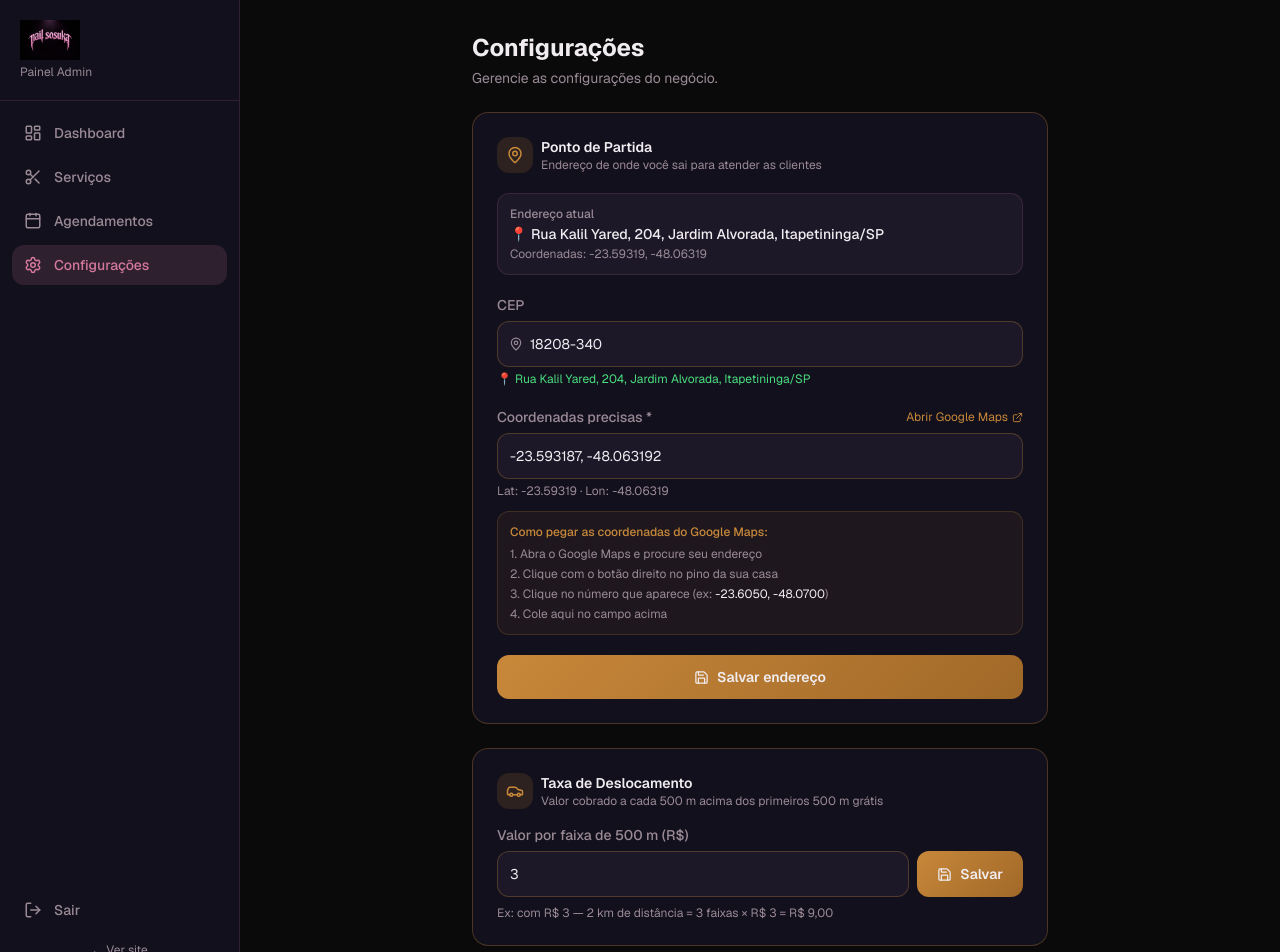
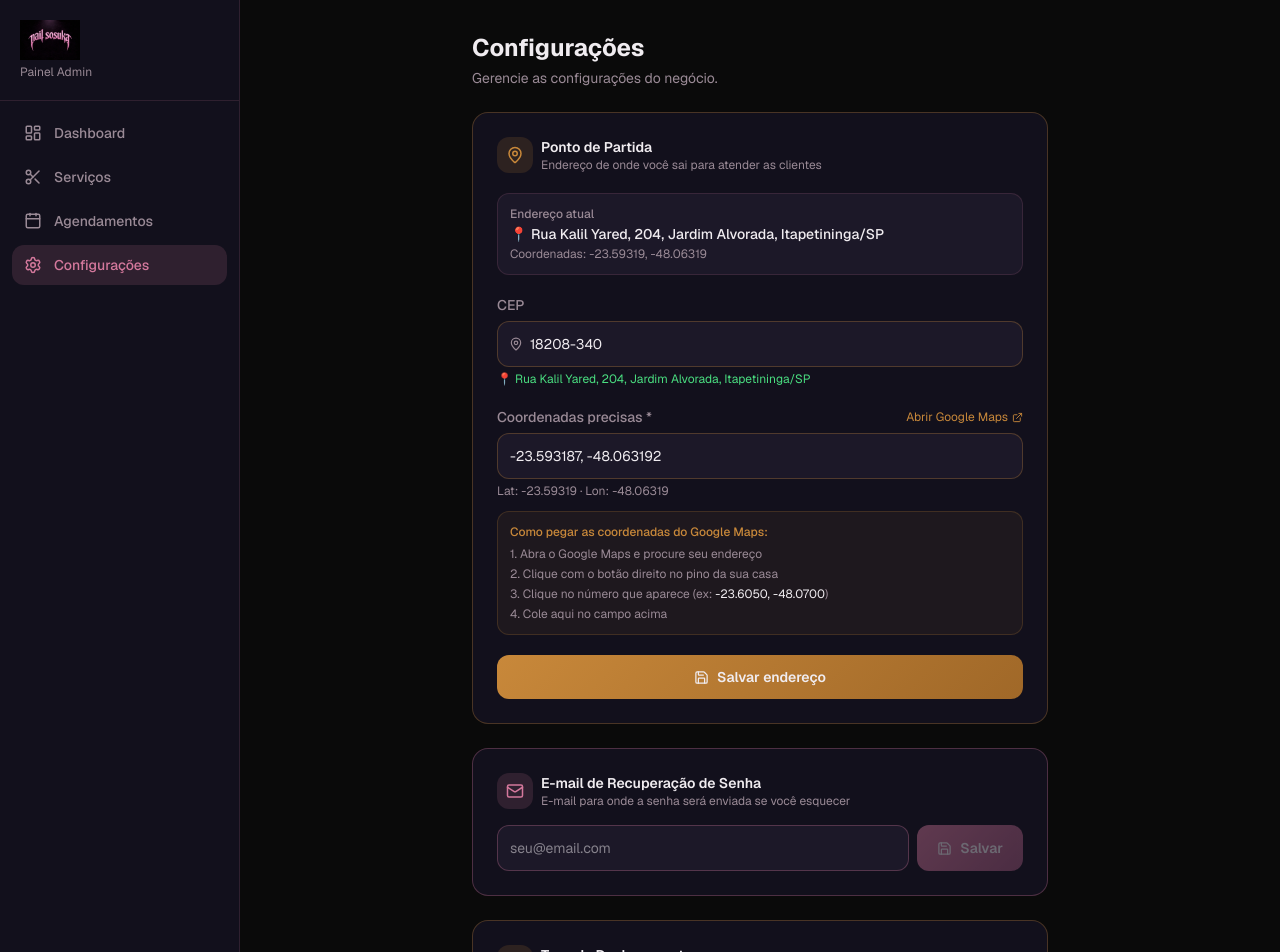
Before and after one commit to BLINKE1/nail-sosuka, a Next.js app: page /admin/configuracoes in a window 1280 px wide. Shown: the top 952 px of the page. Built offline with nearby package versions, Linux system fonts and the light colour scheme; sample sign-in values are in the browser's storage.

Commit message:
feat: password recovery by email via Resend

```diff
--- a/app/admin/configuracoes/page.tsx
+++ b/app/admin/configuracoes/page.tsx
@@ -1,9 +1,9 @@
 'use client';
 
 import { useEffect, useState } from 'react';
-import { MapPin, Save, Loader2, CheckCircle, AlertCircle, ExternalLink, Car } from 'lucide-react';
+import { MapPin, Save, Loader2, CheckCircle, AlertCircle, ExternalLink, Car, Mail } from 'lucide-react';
 import AdminLayout from '@/components/admin/AdminLayout';
-import { getOrigin, saveOrigin, OriginData, getTransportPricePerBand, saveTransportPricePerBand } from '@/lib/store';
+import { getOrigin, saveOrigin, OriginData, getTransportPricePerBand, saveTransportPricePerBand, getRecoveryEmail, saveRecoveryEmail } from '@/lib/store';
 import { lookupCep } from '@/lib/transport';
 
 function maskCep(v: string) {
@@ -41,6 +41,10 @@ export default function ConfiguracoesPage() {
   const [pricePerBand, setPricePerBand] = useState('3');
   const [priceError, setPriceError] = useState('');
 
+  // E-mail de recuperação
+  const [recoveryEmail, setRecoveryEmail] = useState('');
+  const [emailSaved, setEmailSaved] = useState(false);
+
   useEffect(() => {
     const o = getOrigin();
     setOrigin(o);
@@ -48,6 +52,7 @@ export default function ConfiguracoesPage() {
     setAddressLabel(o.address);
     setCoordsInput(`${o.lat}, ${o.lon}`);
     setPricePerBand(String(getTransportPricePerBand()));
+    setRecoveryEmail(getRecoveryEmail());
   }, []);
 
   async function handleCepChange(value: string) {
@@ -215,6 +220,42 @@ export default function ConfiguracoesPage() {
             <Save size={15} /> Salvar endereço
           </button>
         </div>
+        {/* E-mail de recuperação */}
+        <div className="rounded-2xl p-6 space-y-4" style={{ background: '#12101C', border: '1px solid rgba(212,120,156,0.3)' }}>
+          <div className="flex items-center gap-2">
+            <div className="w-9 h-9 rounded-xl flex items-center justify-center shrink-0" style={{ background: 'rgba(212,120,156,0.15)', color: '#D4789C' }}>
+              <Mail size={18} />
+            </div>
+            <div>
+              <h2 className="font-semibold text-sm" style={{ color: '#F0ECF0' }}>E-mail de Recuperação de Senha</h2>
+              <p className="text-xs" style={{ color: '#9A8A96' }}>E-mail para onde a senha será enviada se você esquecer</p>
+            </div>
+          </div>
+          <div className="flex gap-2">
+            <input
+              type="email"
+              value={recoveryEmail}
+              onChange={e => { setRecoveryEmail(e.target.value); setEmailSaved(false); }}
+              placeholder="seu@email.com"
+              className="flex-1 px-3 py-3 rounded-xl text-sm border"
+              style={{ background: '#1C1828', color: '#F0ECF0', borderColor: 'rgba(212,120,156,0.3)' }}
+            />
+            <button
+              onClick={() => { saveRecoveryEmail(recoveryEmail); setEmailSaved(true); setTimeout(() => setEmailSaved(false), 3000); }}
+              disabled={!recoveryEmail}
+              className="px-5 py-3 rounded-xl text-sm font-semibold flex items-center gap-2 transition-all hover:scale-[1.02] disabled:opacity-40"
+              style={{ background: 'linear-gradient(135deg, #D4789C, #A0587C)', color: '#F0ECF0' }}
+            >
+              <Save size={15} /> Salvar
+            </button>
+          </div>
+          {emailSaved && (
+            <div className="flex items-center gap-2 text-sm px-3 py-2 rounded-xl" style={{ background: 'rgba(74,222,128,0.1)', color: '#4ade80', border: '1px solid rgba(74,222,128,0.3)' }}>
+              <CheckCircle size={14} /> E-mail salvo!
+            </div>
+          )}
+        </div>
+
         {/* Taxa de deslocamento */}
         <div className="rounded-2xl p-6 space-y-4" style={{ background: '#12101C', border: '1px solid rgba(200,136,58,0.3)' }}>
           <div className="flex items-center gap-2">
--- a/app/admin/page.tsx
+++ b/app/admin/page.tsx
@@ -3,8 +3,8 @@
 import { useState, useEffect } from 'react';
 import { useRouter } from 'next/navigation';
 import Image from 'next/image';
-import { Lock, Eye, EyeOff, Loader2 } from 'lucide-react';
-import { adminLogin, isAdminLoggedIn } from '@/lib/store';
+import { Lock, Eye, EyeOff, Loader2, Mail } from 'lucide-react';
+import { adminLogin, isAdminLoggedIn, getData } from '@/lib/store';
 
 export default function AdminLoginPage() {
   const router = useRouter();
@@ -13,6 +13,8 @@ export default function AdminLoginPage() {
   const [error, setError] = useState('');
   const [loading, setLoading] = useState(false);
   const [checking, setChecking] = useState(true);
+  const [recovering, setRecovering] = useState(false);
+  const [recoverMsg, setRecoverMsg] = useState('');
 
   useEffect(() => {
     if (isAdminLoggedIn()) router.replace('/admin/dashboard');
@@ -29,6 +31,29 @@ export default function AdminLoginPage() {
     } else {
       setError('Senha incorreta. Tente novamente.');
       setLoading(false);
+    }
+  }
+
+  async function handleRecover() {
+    const data = getData();
+    if (!data.recoveryEmail) {
+      setRecoverMsg('Nenhum e-mail de recuperação configurado. Entre em contato com o desenvolvedor.');
+      return;
+    }
+    setRecovering(true);
+    setRecoverMsg('');
+    try {
+      const res = await fetch('/api/recover-password', {
+        method: 'POST',
+        headers: { 'Content-Type': 'application/json' },
+        body: JSON.stringify({ email: data.recoveryEmail, password: data.adminPassword }),
+      });
+      if (res.ok) setRecoverMsg(`Senha enviada para ${data.recoveryEmail}`);
+      else setRecoverMsg('Erro ao enviar e-mail. Tente novamente.');
+    } catch {
+      setRecoverMsg('Erro ao enviar e-mail. Verifique sua conexão.');
+    } finally {
+      setRecovering(false);
     }
   }
 
@@ -95,6 +120,26 @@ export default function AdminLoginPage() {
           >
             {loading ? <><Loader2 size={18} className="animate-spin" /> Entrando...</> : 'Entrar'}
           </button>
+
+          <button
+            type="button"
+            onClick={handleRecover}
+            disabled={recovering}
+            className="w-full py-2 rounded-full text-sm transition-all hover:opacity-80 disabled:opacity-50 flex items-center justify-center gap-2"
+            style={{ color: '#9A8A96' }}
+          >
+            {recovering ? <Loader2 size={14} className="animate-spin" /> : <Mail size={14} />}
+            Esqueci a senha
+          </button>
+
+          {recoverMsg && (
+            <p className="text-xs text-center px-3 py-2 rounded-lg" style={{
+              background: recoverMsg.includes('enviada') ? 'rgba(74,222,128,0.1)' : 'rgba(200,50,50,0.1)',
+              color: recoverMsg.includes('enviada') ? '#4ade80' : '#f87171',
+            }}>
+              {recoverMsg}
+            </p>
+          )}
         </form>
 
       </div>
--- /dev/null
+++ b/app/api/recover-password/route.ts
@@ -0,0 +1,41 @@
+import { NextRequest, NextResponse } from 'next/server';
+import { Resend } from 'resend';
+
+export async function POST(req: NextRequest) {
+  const { email, password } = await req.json() as { email?: string; password?: string };
+
+  if (!email || !password) {
+    return NextResponse.json({ error: 'Dados inválidos.' }, { status: 400 });
+  }
+
+  const apiKey = process.env.RESEND_API_KEY;
+  if (!apiKey) {
+    return NextResponse.json({ error: 'Serviço de e-mail não configurado.' }, { status: 500 });
+  }
+
+  const resend = new Resend(apiKey);
+
+  const { error } = await resend.emails.send({
+    from: 'Nail Sosuka <onboarding@resend.dev>',
+    to: email,
+    subject: 'Recuperação de Senha — Nail Sosuka',
+    html: `
+      <div style="font-family:sans-serif;max-width:480px;margin:0 auto;padding:24px">
+        <h2 style="color:#D4789C;margin-bottom:8px">Nail Sosuka</h2>
+        <p style="color:#333">Você solicitou a recuperação de senha do painel administrativo.</p>
+        <div style="background:#f5f5f5;border-radius:8px;padding:16px;margin:16px 0;text-align:center">
+          <p style="margin:0;font-size:13px;color:#666">Sua senha atual é:</p>
+          <p style="margin:8px 0 0;font-size:24px;font-weight:bold;color:#A0587C;letter-spacing:2px">${password}</p>
+        </div>
+        <p style="color:#666;font-size:13px">Após acessar o painel, recomendamos trocar a senha em <strong>Configurações</strong>.</p>
+        <p style="color:#999;font-size:12px;margin-top:24px">Se não foi você que solicitou, ignore este e-mail.</p>
+      </div>
+    `,
+  });
+
+  if (error) {
+    return NextResponse.json({ error: 'Falha ao enviar e-mail.' }, { status: 502 });
+  }
+
+  return NextResponse.json({ ok: true });
+}
--- a/lib/store.ts
+++ b/lib/store.ts
@@ -64,6 +64,7 @@ function getDefaultData(): StoreData {
     originLon: -48.063192,
     originAddress: 'Rua Kalil Yared, 204, Jardim Alvorada, Itapetininga/SP',
     transportPricePerBand: 3,
+    recoveryEmail: '',
   };
 }
 
@@ -89,6 +90,7 @@ export function getData(): StoreData {
       originLon: parsed.originLon ?? defaults.originLon,
       originAddress: parsed.originAddress ?? defaults.originAddress,
       transportPricePerBand: parsed.transportPricePerBand ?? defaults.transportPricePerBand,
+      recoveryEmail: parsed.recoveryEmail ?? defaults.recoveryEmail,
     };
 
     // Migração: se versão antiga, força as coordenadas corretas do código
@@ -179,6 +181,10 @@ export function saveOrigin(o: OriginData): void {
   saveData({ ...getData(), originCep: o.cep, originLat: o.lat, originLon: o.lon, originAddress: o.address });
 }
 
+// ── Recovery email ────────────────────────────────────────
+export function getRecoveryEmail(): string { return getData().recoveryEmail; }
+export function saveRecoveryEmail(email: string): void { saveData({ ...getData(), recoveryEmail: email }); }
+
 // ── Transport pricing ─────────────────────────────────────
 export function getTransportPricePerBand(): number { return getData().transportPricePerBand; }
 export function saveTransportPricePerBand(price: number): void {
--- a/lib/types.ts
+++ b/lib/types.ts
@@ -58,4 +58,5 @@ export interface StoreData {
   originLon: number;
   originAddress: string;
   transportPricePerBand: number;
+  recoveryEmail: string;
 }
--- a/package.json
+++ b/package.json
@@ -13,7 +13,8 @@
     "lucide-react": "^1.11.0",
     "next": "16.2.4",
     "react": "19.2.4",
-    "react-dom": "19.2.4"
+    "react-dom": "19.2.4",
+    "resend": "^6.12.2"
   },
   "devDependencies": {
     "@tailwindcss/postcss": "^4",
```
Also changed, not shown: 1 other file (tests, documents, lock files or other folders).
